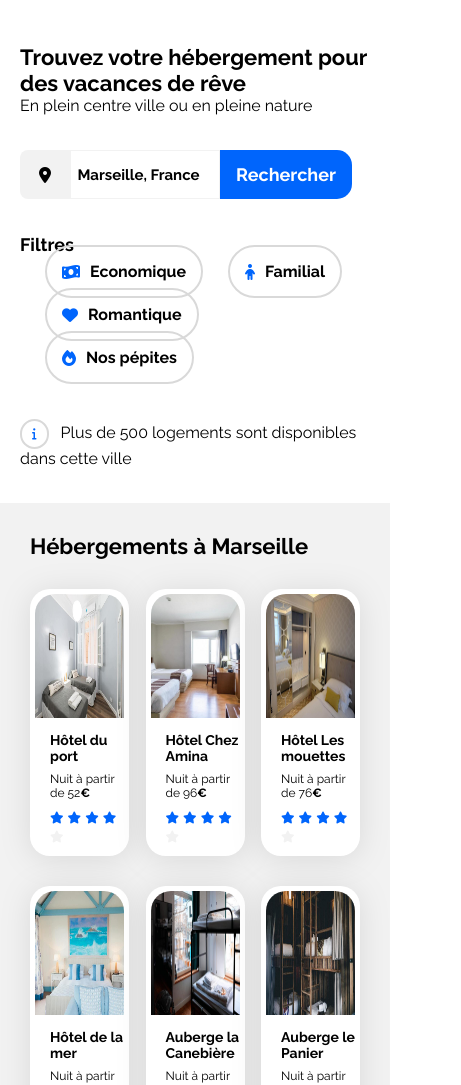
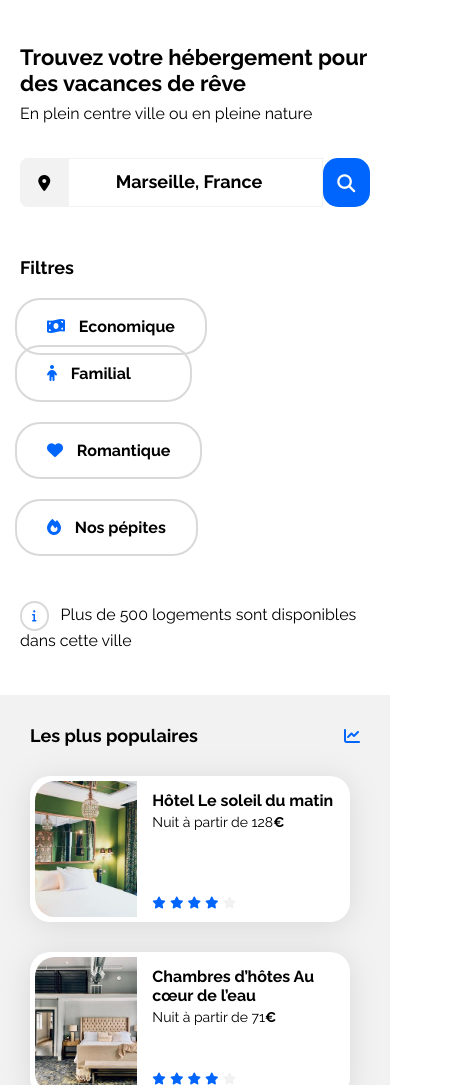
Before and after one commit to Alzcrew/Projet-3-OCR, a plain HTML site: page booki-starter-code-master/index.html in a window 390 px wide. Shown: the part 100-1185 px from the top of the page, 461 px wide, since content can reach past the window. Drawn offline with Linux system fonts and the light colour scheme.

Commit message:
Responsive fait+ W3S validé ! projet théoriquement fini

```diff
--- a/booki-starter-code-master/css/style.css
+++ b/booki-starter-code-master/css/style.css
@@ -28,6 +28,16 @@ h1 {
 h2 {
   font-size: 18px;
   font-weight: bold;
+}
+
+h3 {
+  font-size: 16px;
+  font-weight: bold;
+}
+
+p {
+  font-size: 16px;
+  font-weight: 400;
 }
 
 ul li {
@@ -65,7 +75,6 @@ nav {
 
 .navbar-container {
   display: flex;
-  justify-content: flex-end;
   margin-left: auto;
 }
 
@@ -99,7 +108,6 @@ nav {
 
 .formulaire-recherche {
   display: flex;
-  height: 49px;
 }
 
 .icone-map {
@@ -114,17 +122,17 @@ nav {
 .input-recherche {
   border: solid 1px #f2f2f2;
   height: 49px;
-  width: 150px;
-}
-
-.formulaire-recherche input::placeholder {
-  font-size: 15px;
-  font-weight: bold;
-  color: black;
+  width: 180px;
 }
 
 .input-recherche:focus {
   outline: none;
+}
+
+.formulaire-recherche input::placeholder {
+  font-size: 18px;
+  font-weight: bold;
+  color: black;
 }
 
 .bouton-recherche {
@@ -138,12 +146,12 @@ nav {
   font-size: 18px;
 }
 
-.fa-search {
-display:none;
+.bouton-recherche:hover {
+  background-color: #0c4eb3;
 }
 
-.bouton-recherche:hover {
-  background-color: #0c4eb3;
+.fa-search {
+  display: none;
 }
 
 /* filtres */
@@ -161,6 +169,7 @@ display:none;
 
 .filtre-recherche ul li {
   font-weight: bold;
+  margin-left: 15px;
 }
 
 .filtre-recherche ul li:hover {
@@ -172,16 +181,10 @@ display:none;
   margin-right: 10px;
 }
 
-.margin-left {
-  margin-left: 25px;
-}
-
 .filtre-bulle {
-  display: flex;
-  align-items: center;
   border: 2px solid #d9d9d9;
-  border-radius: 32px;
-  padding: 15px;
+  border-radius: 25px;
+  padding: 15px 19px 15px 10px;
 }
 
 .margin-top-filtres {
@@ -213,11 +216,6 @@ display:none;
   border-radius: 20px;
   padding: 5px;
   filter: drop-shadow(0px 3px 15px rgba(0, 0, 0, 0.1));
-}
-
-.card-title {
-  font-size: 16px;
-  font-weight: bold;
 }
 
 .card-subtitle {
@@ -398,6 +396,19 @@ display:none;
 /****** Media queries ***********/
 /* Medium devices (tablets, less/equal than 1024px) */
 @media (max-width: 1024px) {
+  /* section recherche  */
+
+  #responsive-filtres {
+    margin-left: -70px;
+    margin-top: 50px;
+  }
+
+  .filtre-bulle {
+    padding: 17px 30px;
+  }
+
+  /* hébergements et populaires */
+
   .hebergements-and-populaires {
     flex-direction: column;
   }
@@ -437,20 +448,21 @@ height: 200px;
   }
 
   .activites-cards .responsive-tablette {
- padding: 13px 20px
+    padding: 13px 20px;
   }
 }
 
 /* Small devices (phones, less than 768px) */
 @media (max-width: 767.98px) {
   .main-container {
-    padding: 0 ;
+    padding: 0;
   }
 
   .logo {
     padding-bottom: 30px;
   }
 
+  /* header */
   nav {
     display: flex;
     flex-direction: column;
@@ -467,22 +479,24 @@ width: 100%;
 
   .navbar-container-1 {
     width: 50%;
+    margin: 0;
   }
 
   .navbar-container-2 {
     width: 50%;
+    margin: 0;
   }
 
   .navbar-container-1:hover {
     border-bottom: #0065fc 2px solid;
     border-top: none;
-        padding:0 0 15px 0;
+    padding: 0 0 15px 0;
   }
 
   .navbar-container-2:hover {
     border-bottom: #0065fc 2px solid;
     border-top: none;
-        padding:0 0 15px 0;
+    padding: 0 0 15px 0;
   }
 
   .lien-header:hover {
@@ -500,14 +514,157 @@ width: 50%;
     padding-top: 30px;
   }
 
-#margin-top-filtres {
-margin-top: 35px;
+  .formulaire-recherche input::placeholder {
+    font-size: 18px;
+    font-weight: bold;
+    color: black;
   }
 
+  .input-recherche {
+    width: 75%;
   }
 
+  .bouton-recherche {
+    width: 49px;
+    border-radius: 15px;
+  }
 
+  .bouton-recherche span {
+    display: none;
+  }
+
+  .fa-search {
+    display: block;
+  }
+
+  /* filtres */
+
+  #responsive-filtres {
+    margin: 30px 10px 10px -20px;
+  }
+
+  #responsive-rom {
+    margin-top: 20px;
+  }
+
+  #responsive-fami {
+    padding-right: 59px;
+  }
+
+  #responsive-pep {
+    margin-top: 20px;
+  }
+
+  .info {
+    margin-bottom: -40px;
+  }
+
+  /* hébergements et populaires */
+
+  .hebergements-and-populaires .hebergements {
+    background-color: #ffffff;
+  }
+
+  .hebergements-and-populaires {
+    flex-direction: column;
+  }
 
   .hebergements-and-populaires section {
-    border-radius: 0;
+    border-radius: 0px;
 }
+  .card-title {
+    font-size: 16px;
+  }
+  .card-subtitle {
+    font-size: 14px;
+  }
+
+  /* populaires */
+
+  .populaires {
+    order: 1;
+  }
+
+  .populaires-cards {
+    flex-direction: column;
+  }
+
+  .populaires-cards a {
+    width: 97%;
+  }
+
+  .populaires-cards img {
+    object-fit: cover;
+  }
+
+  /* hebergements */
+
+  .hebergements {
+    order: 2;
+  }
+
+  .hebergements-cards a {
+    width: 100%;
+  }
+
+  .hebergements-cards img {
+    object-fit: cover;
+  }
+
+  /* order hébergements */
+
+  #mobile-order-1 {
+    order: 1;
+  }
+
+  #mobile-order-2 {
+    order: 2;
+  }
+
+  #mobile-order-3 {
+    order: 3;
+  }
+
+  #mobile-order-4 {
+    order: 4;
+  }
+
+  #mobile-order-5 {
+    order: 5;
+  }
+
+  #mobile-order-6 {
+    order: 6;
+    }
+
+    #mobile-order-7 {
+        order: 7;
+        }
+
+/* Section activité */
+
+.activites-cards {
+flex-direction: column;
+}
+
+.activites-cards a {
+width: 100%;
+}
+
+  .activites-cards img {
+    height: 141px;
+  }
+
+  .activites-cards .responsive-tablette {
+    padding: 13px 20px;
+  }
+
+  .footer {
+flex-direction: column;
+}
+
+.footer-colonne {
+    width: auto;
+    padding: 30px 0px 15px 30px;
+    }
+}
--- a/booki-starter-code-master/index.html
+++ b/booki-starter-code-master/index.html
@@ -25,15 +25,15 @@
       <!-- Header -->
       <header>
         <nav>
-          <a href="#">
+          <a href="">
             <img src="images/logo/Booki.png" class="logo" alt="logo booki" />
           </a>
           <div class="navbar-container">
             <div class="navbar-container-1">
-              <a href="hebergement=" class="lien-header">Hébergement</a>
+              <a href="#hebergement" class="lien-header">Hébergements</a>
             </div>
             <div class="navbar-container-2">
-              <a href="activites" class="lien-header">Activités</a>
+              <a href="#activite" class="lien-header">Activités</a>
             </div>
           </div>
         </nav>
@@ -41,14 +41,16 @@
 
       <!-- section recherche -->
       <main>
+        <!-- headline -->
         <section class="recherche margin-top">
-          <div id="headline margin-top">
+          <div id="headline">
             <h1 class="section-title">
               Trouvez votre hébergement pour des vacances de rêve
             </h1>
             <p>En plein centre ville ou en pleine nature</p>
           </div>
-          <form action="" method="get" class="margin-top formulaire-recherche">
+          <!-- formulaire de recherche -->
+          <form method="get" class="margin-top formulaire-recherche">
             <div class="icone-map">
               <i class="fa-solid fa-location-dot" aria-hidden="true"></i>
             </div>
@@ -58,28 +60,32 @@
               placeholder="Marseille, France"
               style="text-align: center"
             />
-            <button class="bouton-recherche">Rechercher <i class="fa fa-search" aria-hidden="true"></i></button>
+            <button class="bouton-recherche"><span>Rechercher</span><i class="fa fa-search" aria-hidden="true"></i></button>
           </form>
+
+          <!-- filtres -->
           <div class="filtre-recherche" id="margin-top-filtres">
            <h2>Filtres</h2>
+          <div id="responsive-filtres">
             <ul>
-              <li class="margin-left filtre-bulle margin-top-filtres">
+              <li class="filtre-bulle margin-top-filtres" id="responsive-eco">
                 <i class="fas fa-money-bill-wave"></i>
                 Economique
               </li>
-              <li class="margin-left filtre-bulle margin-top-filtres">
+              <li class="filtre-bulle margin-top-filtres" id="responsive-fami">
                 <i class="fas fa-child"></i>
                 Familial
               </li>
-              <li class="margin-left filtre-bulle margin-top-filtres">
+              <li class="filtre-bulle margin-top-filtres" id="responsive-rom">
                 <i class="fas fa-heart"></i>
                 Romantique
               </li>
-              <li class="margin-left filtre-bulle margin-top-filtres">
+              <li class="filtre-bulle margin-top-filtres" id="responsive-pep">
                 <i class="fa-solid fa-fire"></i>
                 Nos pépites
               </li>
             </ul>
+        </div>
           </div>
           <div class="margin-top info">
             <i class="fas fa-info" aria-hidden="true"></i>
@@ -89,10 +95,10 @@
 
         <!-- Section Hébergements et les plus populaires -->
         <div class="hebergements-and-populaires margin-top">
-            <section class="hebergements">
+            <section class="hebergements" id="hebergement">
                 <h1>Hébergements à Marseille</h1>
                 <div class="hebergements-cards">
-                   <a href=""> <article class="card">
+                   <a href=""> <article class="card" id="mobile-order-1">
                       <img
                         src="./images/hebergements/hotelduport.jpg"
                         alt="Hôtel du port"
@@ -117,7 +123,7 @@
                           </div>
                         </div>
                     </article></a>
-                    <a href=""><article class="card">
+                    <a href="" id="mobile-order-6"><article class="card">
                         <img
                           src="./images/hebergements/hotelchezamina.jpg"
                           alt="Hôtel chez Amina"
@@ -142,7 +148,7 @@
                             </div>
                           </div>
                       </article></a>
-                      <a href=""><article class="card">
+                      <a href="" id="mobile-order-3"><article class="card">
                         <img
                           src="./images/hebergements/hotellesmouettes.jpg"
                           alt="Hôtel les mouettes"
@@ -167,7 +173,7 @@
                             </div>
                           </div>
                       </article></a>
-                      <a href=""><article class="card">
+                      <a href="" id="mobile-order-4"><article class="card">
                         <img
                           src="./images/hebergements/hoteldelamer.jpg"
                           alt="Hôtel de la mer"
@@ -192,7 +198,7 @@
                             </div>
                           </div>
                       </article></a>
-                     <a href=""><article class="card">
+                     <a href="" id="mobile-order-2"><article class="card">
                         <img
                           src="./images/hebergements/canebiereheberg.jpg"
                           alt="Auberge La Canebière"
@@ -217,7 +223,7 @@
                             </div>
                           </div>
                       </article></a>
-                      <a href=""><article class="card">
+                      <a href="" id="mobile-order-5"><article class="card">
                         <img
                           src="./images/hebergements/aubergepanier.jpg"
                           alt="Auberge Le Panier"
@@ -242,7 +248,7 @@
                             </div>
                           </div>
                       </article></a>
-                      <h2 class="margin-top">Afficher plus</h2>
+                      <h2 class="margin-top" id="mobile-order-7">Afficher plus</h2>
                       </div>
             </section>
             <section class="populaires">
@@ -332,29 +338,42 @@
             </section>
           </div>
           <!-- Section activité à Marseille -->
-          <section class="activites margin-top">
+        <section class="activites margin-top" id="activite">
             <h1>Activités à Marseille</h1>
             <div class="activites-cards">
-            <a href=""><article class="card2">
+                <a href="">
+                    <article class="card2">
                         <img src="./images/activites/vieuxport.jpg" alt="Vieux port de Marseille">
-                <div class="card-activites-txt"><h3 class="card-title">Vieux-port</h2></div>
+                        <div class="card-activites-txt">
+                            <h3 class="card-title">Vieux-port</h3>
+                         </div>
                     </article>
                 </a>
-        <a href=""><article class="card2">
+                <a href="">
+                    <article class="card2">
                         <img src="./images/activites/pomegues.jpg" alt="Fort de Pomègues">
-            <div class="card-activites-txt"><h3 class="card-title">Fort de Pomègues</h2></div>
+                        <div class="card-activites-txt">
+                            <h3 class="card-title">Fort de Pomègues</h3>
+                        </div>
                     </article>
                 </a>
-    <a href=""><article class="card2">
+                <a href="">
+                    <article class="card2">
                         <img src="./images/activites/calanques.jpg" alt="Parc national des Calanques">
-        <div class="card-activites-txt responsive-tablette"><h3 class="card-title">Parc national des Calanques</h2></div>
+                        <div class="card-activites-txt responsive-tablette">
+                            <h3 class="card-title">Parc national des Calanques</h3>
+                        </div>
                     </article>
                 </a>
-<a href=""><article class="card2">
+                <a href="">
+                    <article class="card2">
                         <img src="./images/activites/notredame.jpg" alt="Notre-Dame-de-la-Garde">
-    <div class="card-activites-txt responsive-tablette"><h3 class="card-title">Notre-Dame-de-la-Garde</h2></div>
+                        <div class="card-activites-txt responsive-tablette">
+                            <h3 class="card-title">Notre-Dame-de-la-Garde</h3>
+                        </div>
                     </article>
                 </a>
+            </div>
         </section>
         <!-- footer -->
         <footer class="margin-top footer">
@@ -381,7 +400,8 @@
                 </ul>
             </div>
         </footer>
+    </main>
     </div>
-      </main>
+
   </body>
 </html>
```
Lines whose indentation alone changed are shown as unchanged.
